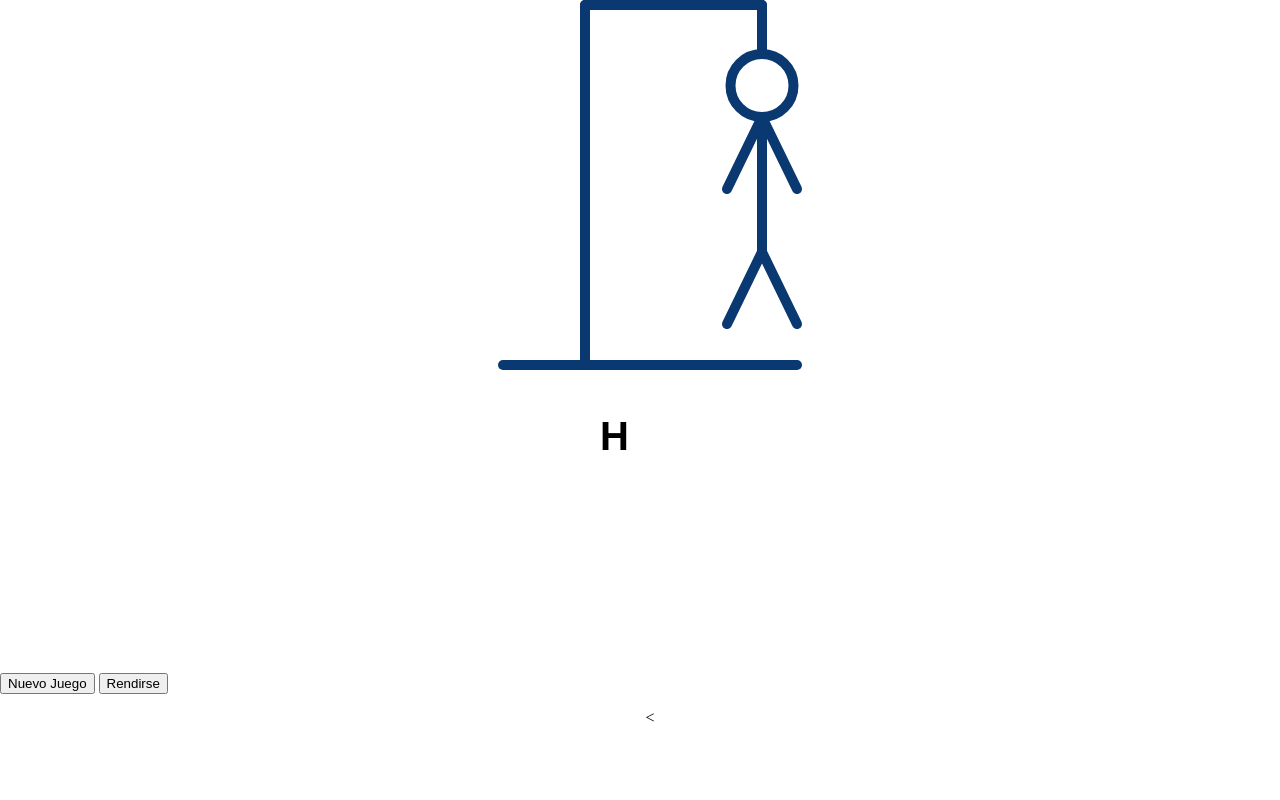
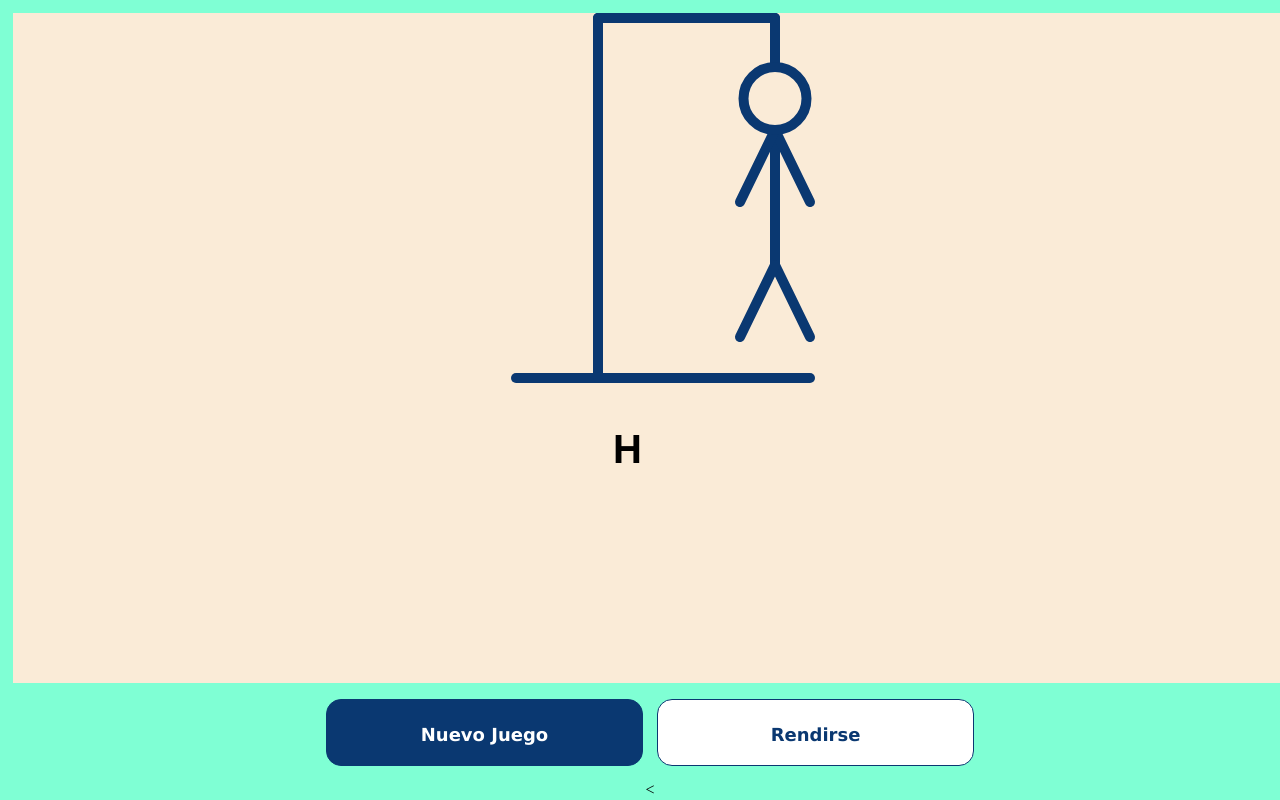
Before and after one commit to Julioadriglez/02.Challenge.juegoAhorcado.githubpages.io, a plain HTML site: page iniciarJuego.html in a window 1280 px wide. Shown: the top 800 px of the page. Drawn offline with Linux system fonts and the light colour scheme.

Commit message:
Se agrego estilo a boton nuevo juego y rendirse

```diff
--- a/style.css
+++ b/style.css
@@ -1,12 +1,12 @@
 body{
     width: 100%;
     height: 100%;
+    background: aquamarine;
     display: grid;
     place-items: center;
 }
 .contenedor-logo{
     width: 100%;
-
     display: grid;
     text-align: right;
  }
@@ -20,10 +20,9 @@ body{
 
 .main-index{
     width: 100%;
-    background-color: brown;
-    display: grid;
-    align-items: center;
-    text-align: center;
+    background-color: blue;
+
+
 }
 
 .iniciar-juego{
@@ -33,6 +32,7 @@ body{
     padding: 24px;
     font-family: 'Lucida Sans', 'Lucida Sans Regular', 'Lucida Grande', 'Lucida Sans Unicode', Geneva, Verdana, sans-serif;
     font-style: normal;
+    font-weight:bold;
     width: 317px;
     height: 67px;
     border: 1px solid #0A3871;
@@ -46,8 +46,52 @@ body{
     padding: 24px;
     font-family: 'Lucida Sans', 'Lucida Sans Regular', 'Lucida Grande', 'Lucida Sans Unicode', Geneva, Verdana, sans-serif;
     font-style: normal;
+    font-weight:bold;
     width: 280px;
     height: 67px;
     border: 1px solid #0A3871;
     border-radius: 15px;
 }
+
+/*iniciarjuego.html*/
+
+.muneco-botones{
+    text-align: center;
+    align-items: center;
+}
+
+.contenedor-muneco{
+    padding: 1%;
+}
+canvas{
+    background-color: antiquewhite;
+}
+.nuevo-juego{
+    background: #0A3871;
+    color: white;
+    font-size: 18px;
+    padding: 24px;
+    font-family: 'Lucida Sans', 'Lucida Sans Regular', 'Lucida Grande', 'Lucida Sans Unicode', Geneva, Verdana, sans-serif;
+    font-style: normal;
+    font-weight:bold;
+    width: 317px;
+    height: 67px;
+    border: 1px solid #0A3871;
+    border-radius: 15px;
+
+}
+
+.rendirse{
+    background: white;
+    color:#0A3871;
+    font-size: 18px;
+    padding: 24px;
+    margin-left: 10px;
+    font-family: 'Lucida Sans', 'Lucida Sans Regular', 'Lucida Grande', 'Lucida Sans Unicode', Geneva, Verdana, sans-serif;
+    font-style: normal;
+    font-weight:bold;
+    width: 317px;
+    height: 67px;
+    border: 1px solid #0A3871;
+    border-radius: 15px;
+}
```
